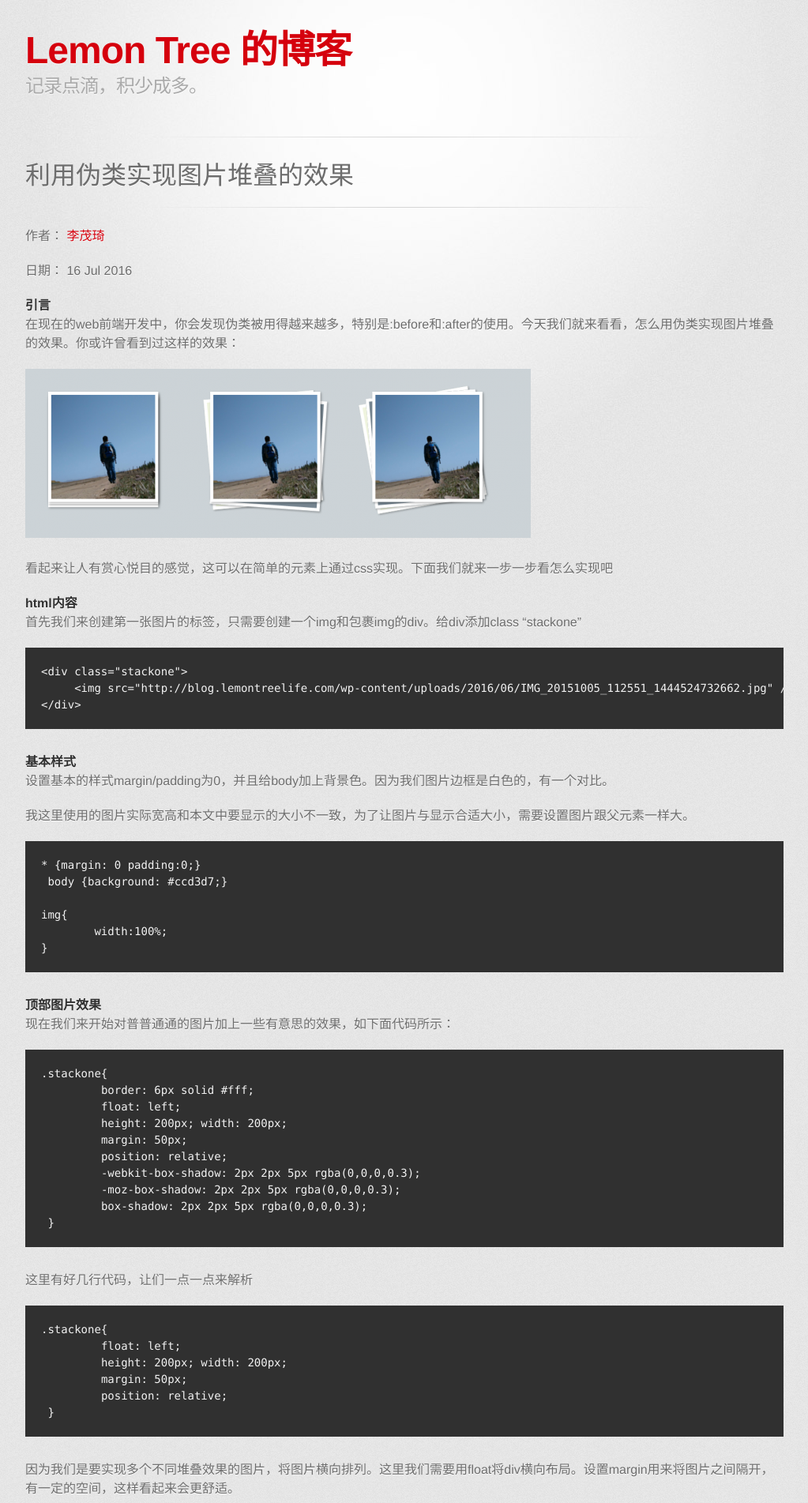
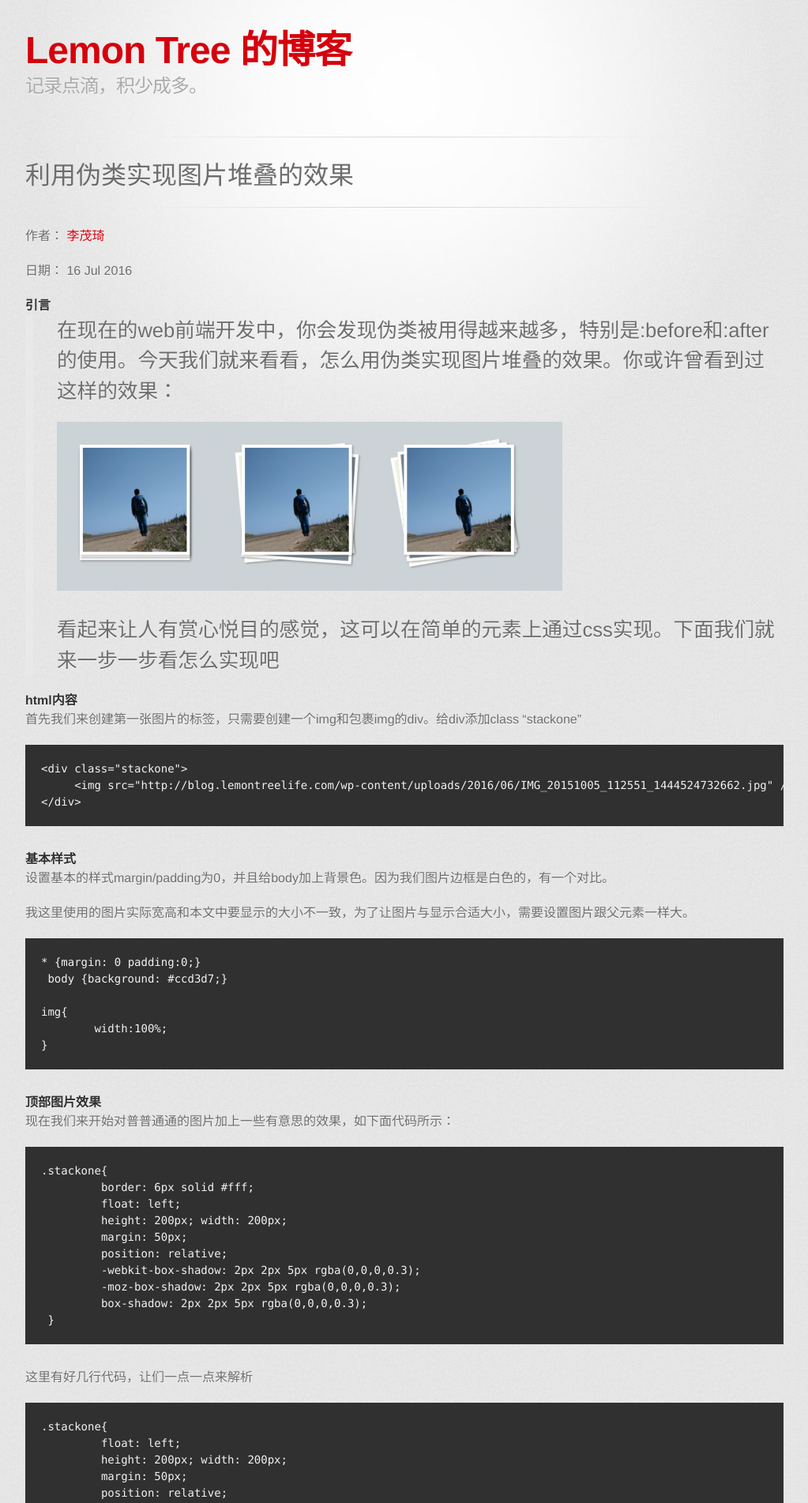
Before and after one commit to leemem/leemem.github.io, a Jekyll site: the page built from _posts/2016-07-16-use-css3-to-implement-stack.md, in a window 1280 px wide. Shown: the top 1903 px of the page at 79% size, without its empty margins (128-1151 px from the left). Built offline with Jekyll 4.4.1, drawn with Linux system fonts in a browser that asks for light colours; some web fonts are replaced.

Commit message:
add article css3 stack effect

```diff
--- a/_posts/2016-07-16-use-css3-to-implement-stack.md
+++ b/_posts/2016-07-16-use-css3-to-implement-stack.md
@@ -11,11 +11,13 @@ title: 利用伪类实现图片堆叠的效果
 日期： {{ page.date | date_to_string }}
 
 #### 引言
-在现在的web前端开发中，你会发现伪类被用得越来越多，特别是:before和:after的使用。今天我们就来看看，怎么用伪类实现图片堆叠的效果。你或许曾看到过这样的效果：
-
-![最终效果图](/images/all-640x214.png)
-
-看起来让人有赏心悦目的感觉，这可以在简单的元素上通过css实现。下面我们就来一步一步看怎么实现吧
+>
+>在现在的web前端开发中，你会发现伪类被用得越来越多，特别是:before和:after的使用。今天我们就来看看，怎么用伪类实现图片堆叠的效果。你或许曾看到过这样的效果：
+>
+>![最终效果图](/images/all-640x214.png)
+>
+>看起来让人有赏心悦目的感觉，这可以在简单的元素上通过css实现。下面我们就来一步一步看怎么实现吧
+>
 
 #### html内容
 首先我们来创建第一张图片的标签，只需要创建一个img和包裹img的div。给div添加class “stackone”
```
